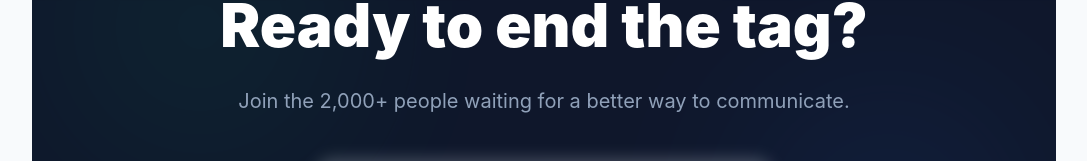
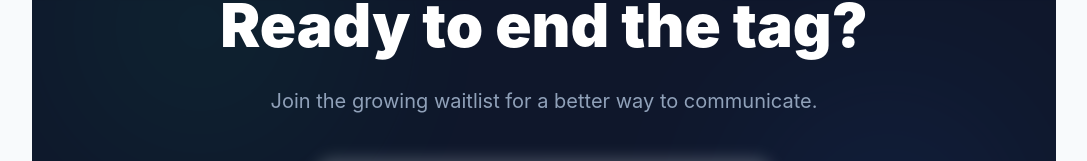
Before and after one commit to sam-tritto/Phonetagwebsite, a React (Vite) app: page / in a window 1280 px wide. Shown: the part 2794-2955 px from the top of the page, without its empty margins (96-1183 px from the left). Built offline with nearby package versions, Linux system fonts and the light colour scheme; no server answers.

Commit message:
chore: update waitlist copy in landing page hero section

```diff
--- a/src/app/App.tsx
+++ b/src/app/App.tsx
@@ -303,7 +303,7 @@ export default function App() {
 
             <h2 className="text-4xl md:text-6xl font-black mb-8 relative z-10">Ready to end the tag?</h2>
             <p className="text-xl text-slate-400 mb-12 max-w-2xl mx-auto relative z-10">
-              Join the 2,000+ people waiting for a better way to communicate.
+              Join the growing waitlist for a better way to communicate.
             </p>
 
             <div className="max-w-md mx-auto relative z-10">
```
